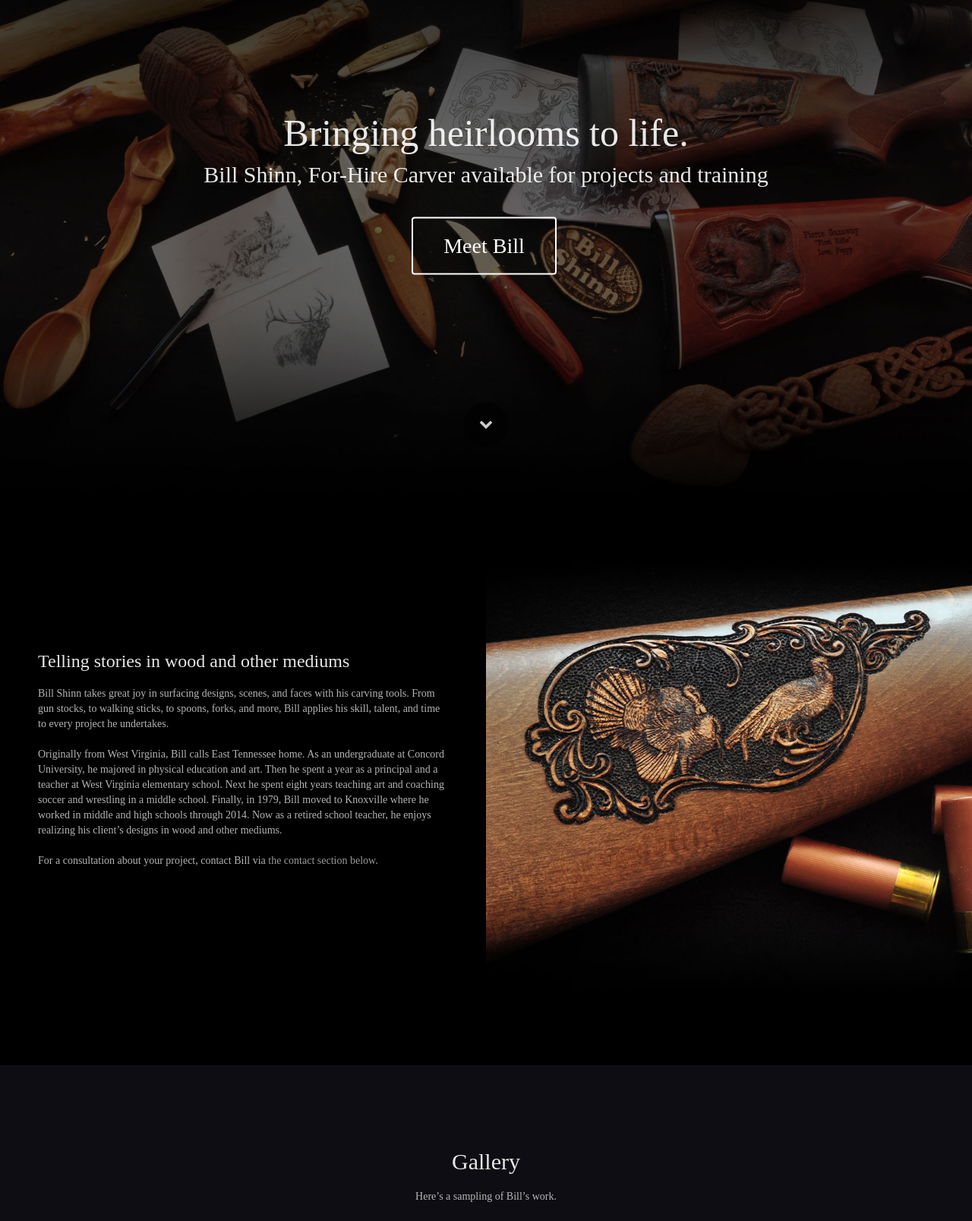
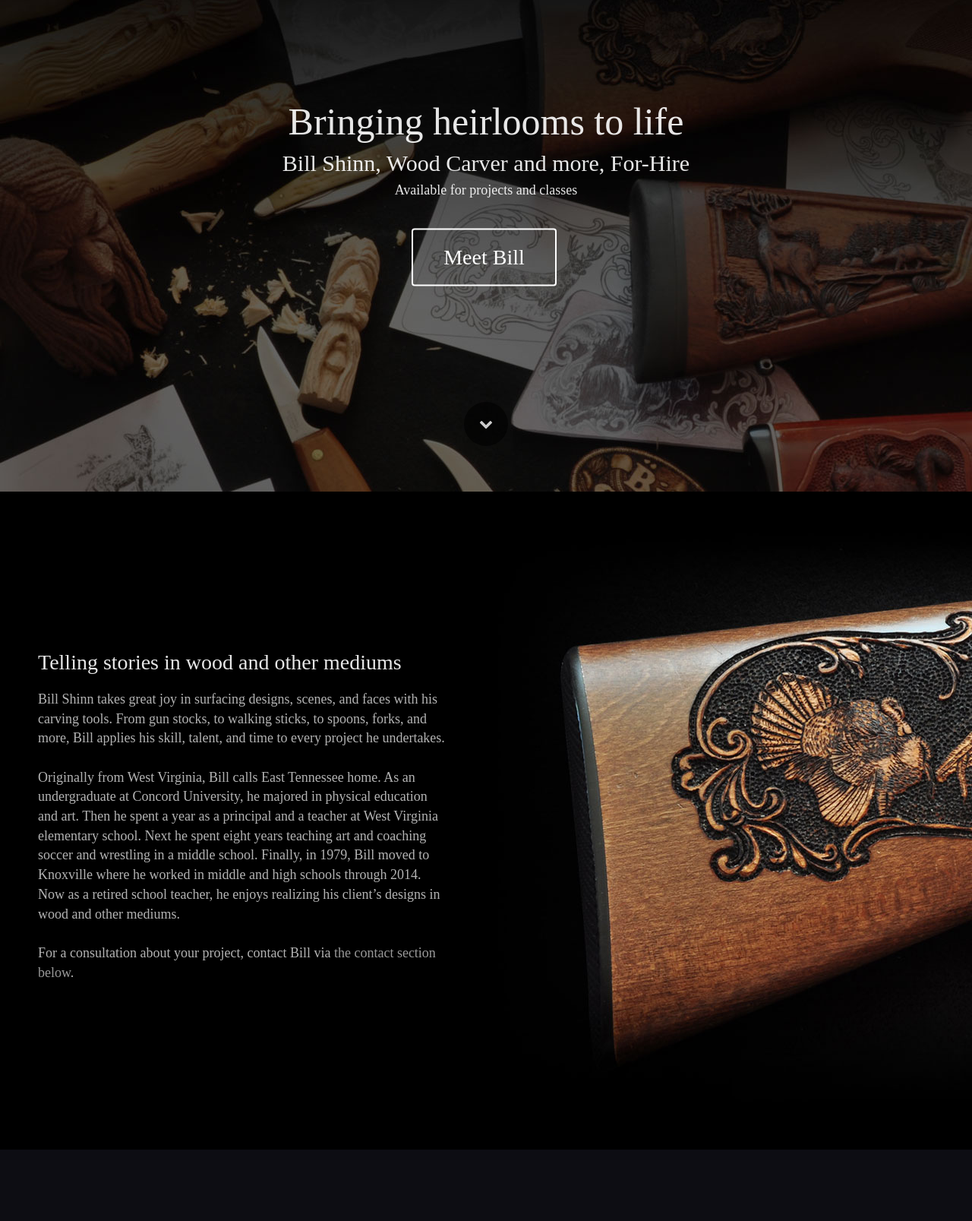
Before and after one commit to mwender/shinncustomcarving, a plain HTML site: page index.html in a window 1280 px wide. Shown: the part 153-1760 px from the top of the page at 76% size. Drawn offline with Linux system fonts and the light colour scheme; a web font is replaced by a local one.

Commit message:
Adding image of Bill, adjusting backgrouds, fonts

```diff
--- a/index.html
+++ b/index.html
@@ -21,7 +21,7 @@
 <div class="page-container">
 
 <!-- Hero Bloc -->
-<div id="hero-bloc" class="bloc hero bgc-black bg-hero-04-2000x1328 d-bloc b-parallax">
+<div id="hero-bloc" class="bloc hero bgc-black bg-hero-04-2000x1328 d-bloc b-parallax bg-t-edge">
 	<div class="container bloc-sm hero-nav sticky-nav">
 		<nav class="navbar row">
 			<div class="navbar-header">
@@ -52,11 +52,14 @@
 		<div class="vc-content row">
 			<div class="col-sm-12">
 				<h1 class=" text-center">
-					Bringing heirlooms to life.
+					Bringing heirlooms to life
 				</h1>
-				<h3 class=" text-center mg-lg">
-					Bill Shinn, For-Hire Carver available for projects and training
+				<h3 class=" text-center mg-sm">
+					Bill Shinn, Wood Carver and more, For-Hire
 				</h3>
+				<h4 class=" text-center mg-lg">
+					Available for projects and classes
+				</h4>
 				<div class="text-center">
 					<a class="btn-wire btn btn-xl" onclick="scrollToTarget('#about')">Meet Bill</a>
 				</div>
@@ -87,7 +90,7 @@
 <!-- about END -->
 
 <!-- bloc-3 -->
-<div class="bloc bgc-black bloc-tile-2 bg-gun-stock-05-1200x1000 d-bloc" id="bloc-3">
+<div class="bloc bgc-black bloc-tile-2 bg-gun-stock-05-1200x1000 d-bloc bg-l-edge" id="bloc-3">
 	<div class="container bloc-xxl">
 		<div class="row">
 			<div class="col-sm-12">
@@ -105,10 +108,10 @@
 	<div class="container bloc-lg">
 		<div class="row">
 			<div class="col-sm-12">
-				<h2 class="text-center mg-md">
+				<h2 class="text-center mg-md ">
 					Gallery
 				</h2>
-				<p class="text-center sub-heading">
+				<p class="text-center sub-heading ">
 					Here&rsquo;s a sampling of Bill&rsquo;s work.
 				</p>
 			</div>
@@ -153,9 +156,9 @@
 				<img src="img/beachman.768x1024.jpg" class="pull-right" height="600" />
 			</div>
 			<div class="col-sm-6">
-				<h3 class="mg-md">
+				<h1 class="mg-md ">
 					Contact Bill Shinn
-				</h3>
+				</h1><img src="img/bill-shinn.650x650.jpg" class="mg-sm img-rd-lg" width="300" height="300" />
 				<p>
 					123 Any Street<br />Knoxville, TN 37931<br /><a href="mailto:bill@shinncustomcarving.com">bill@shinncustomcarving.com</a><br />(865) 123-4567
 				</p>
--- a/style.css
+++ b/style.css
@@ -90,6 +90,22 @@ a,button{outline: none!important;} /* Prevent ugly blue glow on chrome and safar
 }
 .bloc-tile-2 .container, .bloc-tile-3 .container, .bloc-tile-4 .container{
 	width:100%;
+}
+
+
+/* Background Styles */
+
+.bg-center,.bg-l-edge,.bg-r-edge,.bg-t-edge,.bg-b-edge,.bg-tl-edge,.bg-bl-edge,.bg-tr-edge,.bg-br-edge,.bg-repeat{
+	-webkit-background-size: auto!important;
+	-moz-background-size: auto!important;
+	-o-background-size: auto!important;
+	background-size: auto!important;
+}
+.bg-t-edge{
+	background: top no-repeat;
+}
+.bg-l-edge{
+	background: left no-repeat;
 }
 
 
@@ -204,10 +220,21 @@ a,button{outline: none!important;} /* Prevent ugly blue glow on chrome and safar
 }
 #about h3{
 	font-weight: 100;
-	font-family: Droid Serif;
+	font-family: 'Droid Serif';
+	font-size: 28px;
 }
 #about p{
-	font-family: Droid Serif;
+	font-family: 'Droid Serif';
+	font-size: 18px;
+}
+#gallery h2{
+	font-size: 38px;
+}
+#gallery p{
+	font-size: 18px;
+}
+#contact p{
+	font-size: 18px;
 }
 
 /* = NavBar
@@ -371,6 +398,10 @@ nav .caret{
 /* = Bric adjustment margins
 -------------------------------------------------------------- */
 
+.mg-sm{
+	margin-top:10px;
+	margin-bottom:5px;
+}
 .mg-md{
 	margin-top:10px;
 	margin-bottom:20px;
@@ -378,6 +409,18 @@ nav .caret{
 .mg-lg{
 	margin-top:10px;
 	margin-bottom:40px;
+}
+img.mg-sm,img.mg-md,img.mg-lg{
+	margin-top: 0;
+}
+img.mg-sm{
+	margin-bottom:10px;
+}
+img.mg-md{
+	margin-bottom:30px;
+}
+img.mg-lg{
+	margin-bottom:50px;
 }
 
 /* = Buttons
@@ -414,6 +457,16 @@ button{
 .dropdown a .caret{
 	margin:0 0 0 5px}
 
+/*  Rounded Image */
+.img-rd{
+	border-radius:6px;
+}
+.img-rd-md{
+	border-radius:20px;
+}
+.img-rd-lg{
+	border-radius:34px;
+}
 
 
 
```
Also changed, not shown: img/bill-shinn.650x650.jpg (added).
